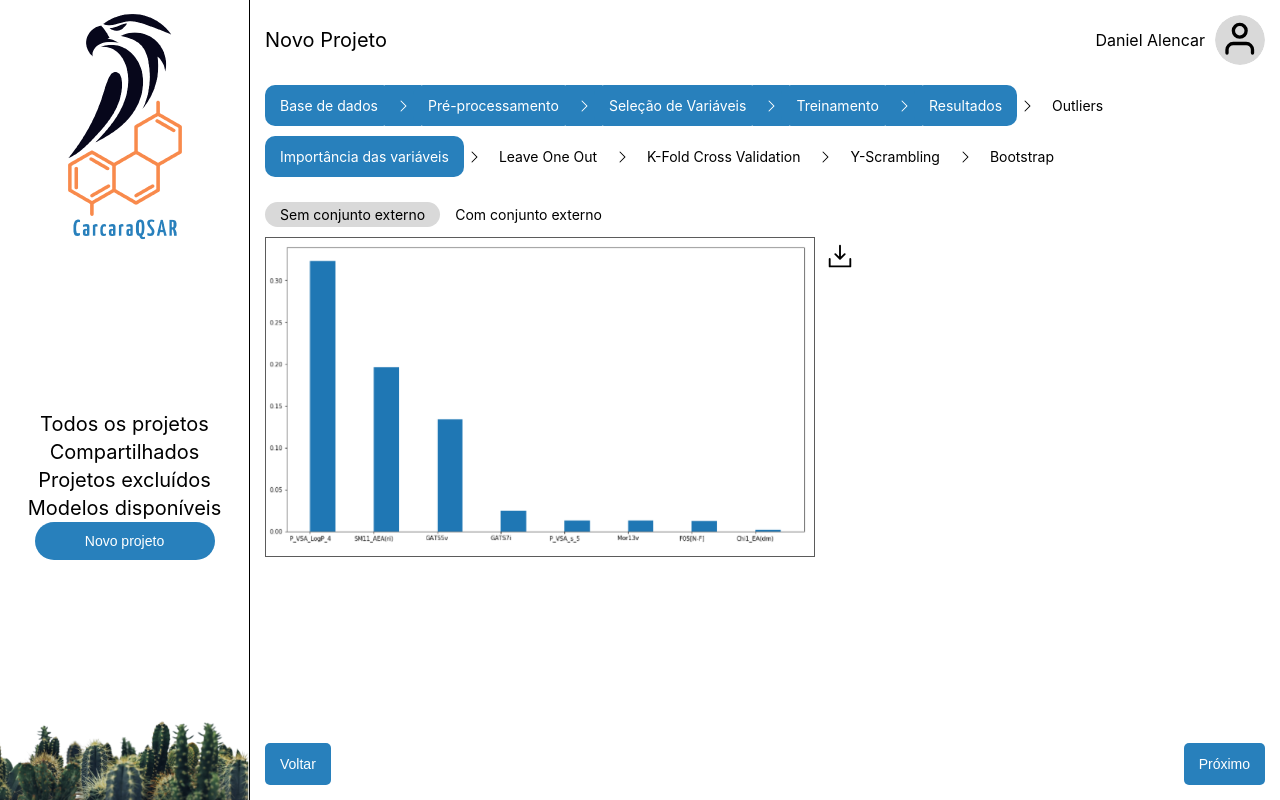
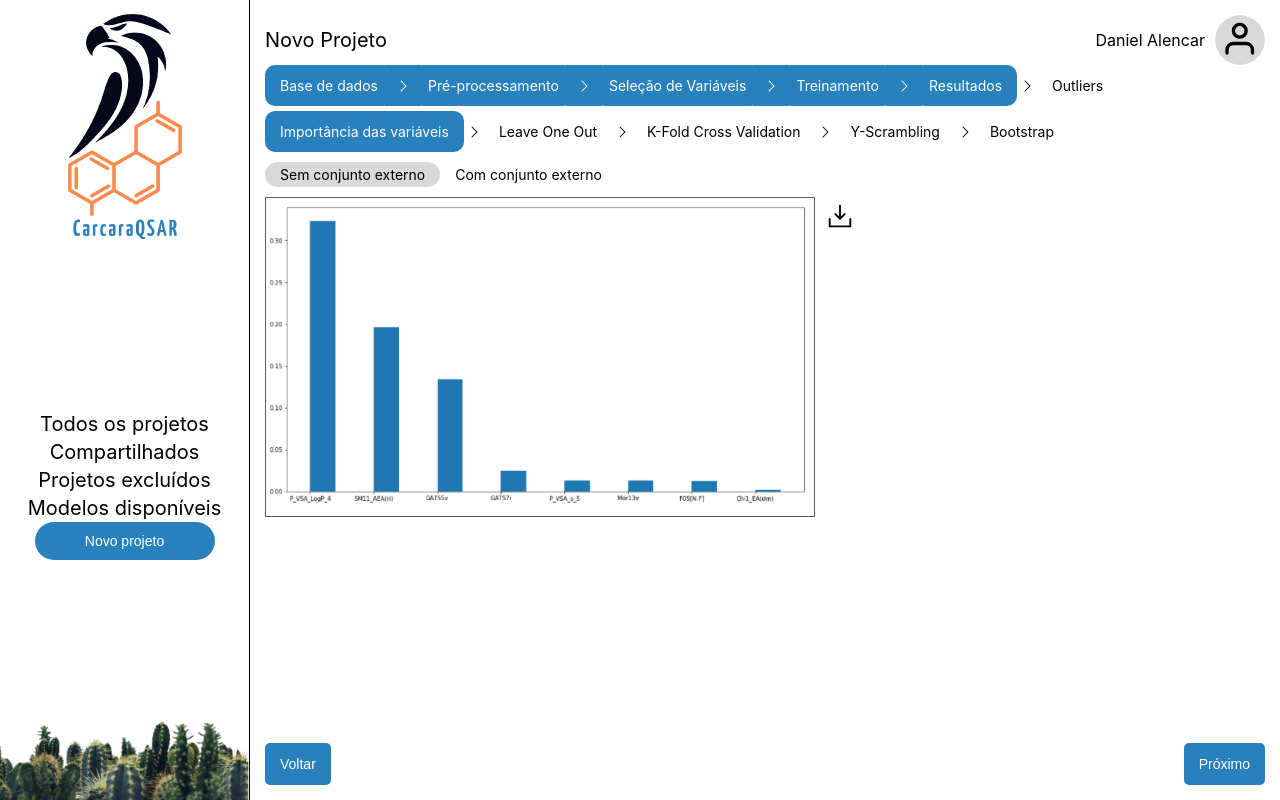
Before and after one commit to rosalvoneto/CarcaraQSAR, a React (Vite) app in the folder frontend/: page /results in a window 1280 px wide. Built offline with nearby package versions, Linux system fonts and the light colour scheme.

Commit message:
Adicionar botão voltar e progresso no progressBar

```diff
--- a/frontend/src/components/Header/styles.module.css
+++ b/frontend/src/components/Header/styles.module.css
@@ -7,7 +7,7 @@
 
   justify-content: space-between;
 
-  margin-bottom: 20px;
+  /* margin-bottom: 20px; */
 }
 
 .title {
--- a/frontend/src/components/ProgressBar/styles.module.css
+++ b/frontend/src/components/ProgressBar/styles.module.css
@@ -5,7 +5,7 @@
   display: flex;
   flex-direction: column;
 
-  gap: 10px;
+  gap: 5px;
 }
 
 .barContainer {
--- a/frontend/src/pages/Results/styles.module.css
+++ b/frontend/src/pages/Results/styles.module.css
@@ -2,7 +2,7 @@
 .container {
   padding: 10px 0;
 
-  margin-top: 15px;
+  /* margin-top: 15px; */
 
   display: flex;
   flex-direction: column;
```
